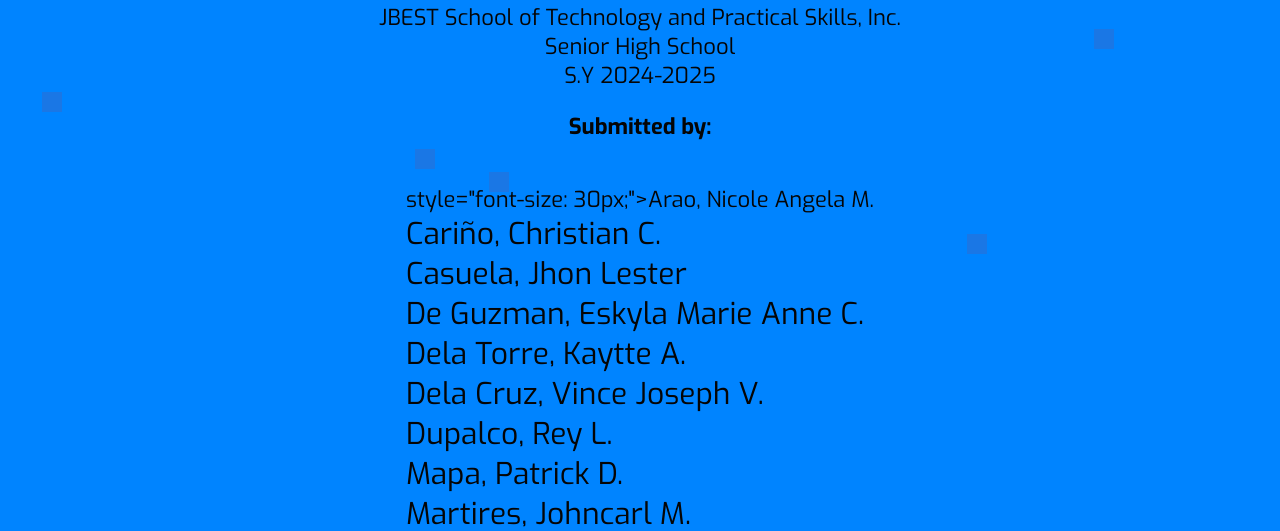
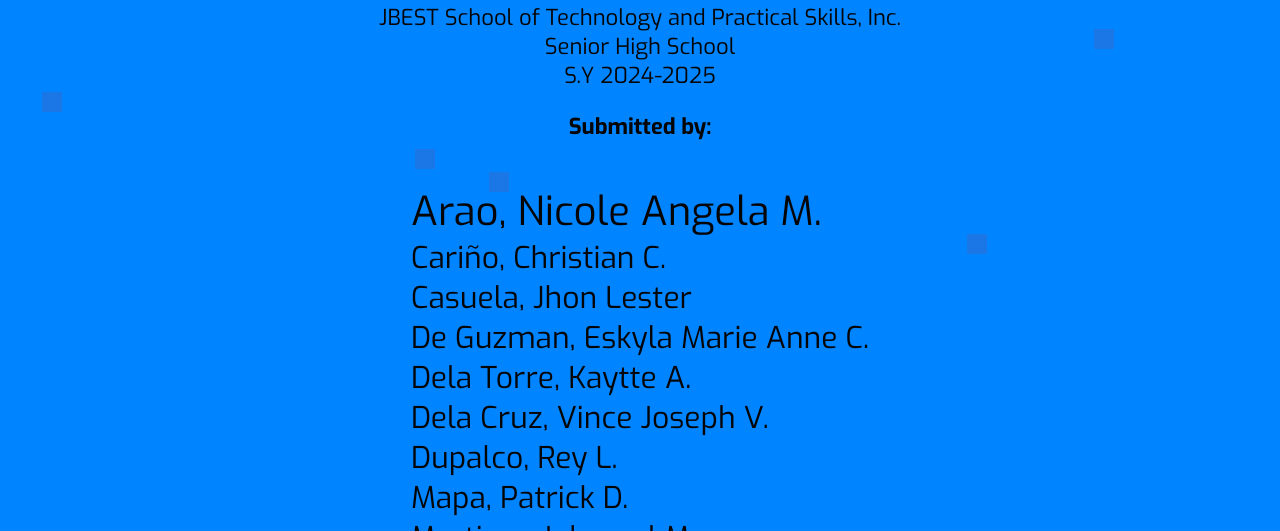
Before and after one commit to Viciousjd/GameReviewer, a plain HTML site: page index.html in a window 1280 px wide. Shown: the part 268-799 px from the top of the page. Drawn offline with Linux system fonts and the light colour scheme.

Commit message:
Update index.html

```diff
--- a/index.html
+++ b/index.html
@@ -146,7 +146,7 @@
             <ul style="text-align: left; display: inline-block;">
 
 
-                <li <strong> style="font-size: 30px;">Arao, Nicole Angela M.</strong></li>
+                <li style="font-size: 40px;">Arao, Nicole Angela M.</li>
                 <li style="font-size: 30px;">Cariño, Christian C.</li>
                 <li style="font-size: 30px;">Casuela, Jhon Lester</li>
                 <li style="font-size: 30px;">De Guzman, Eskyla Marie Anne C.</li>
```
